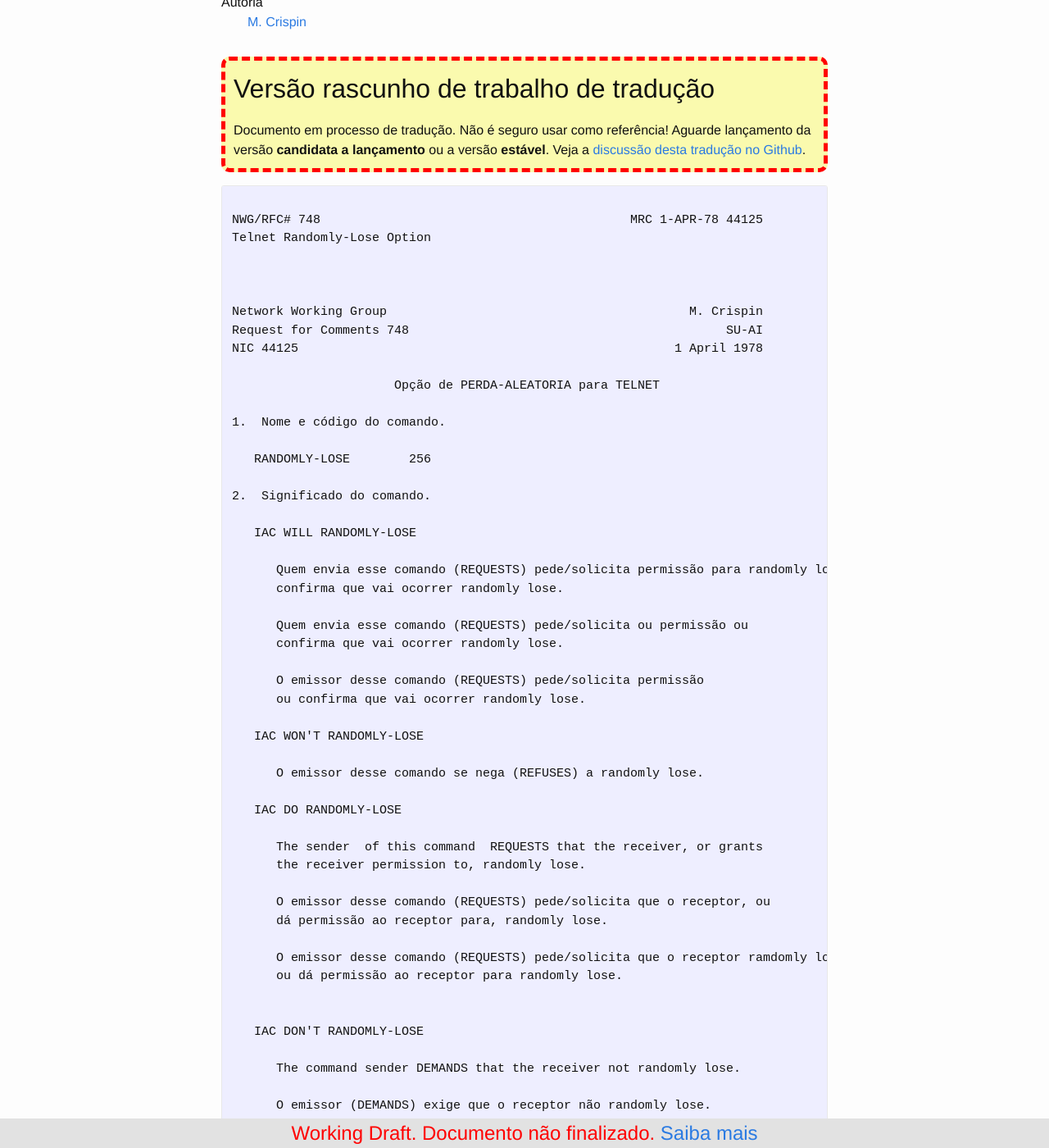
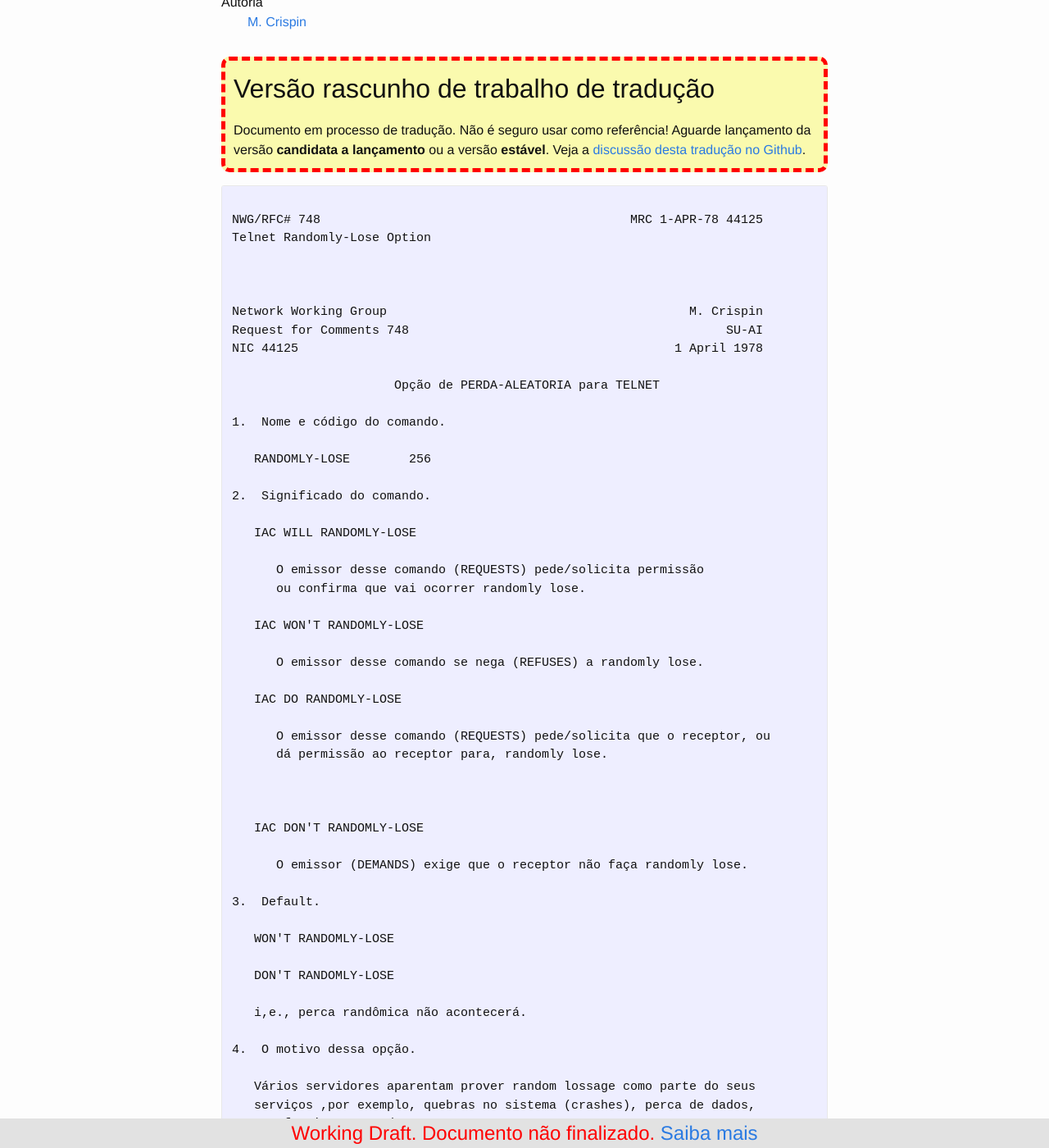
Before and after one commit to webiwg/historia-web-pt, a Jekyll site: the page built from ietf/rfc/rfc748/index.md, in a window 1280 px wide and 1400 px high, scrolled down 296 px. Shown: the whole window at 82% size. Built offline with Jekyll 4.4.1, drawn with Linux system fonts in a browser that asks for light colours; some of the changed text lies outside the part shown.

Commit message:
#18: Primeira revisão concluída

```diff
--- a/ietf/rfc/rfc748/index.md
+++ b/ietf/rfc/rfc748/index.md
@@ -44,12 +44,6 @@ NIC 44125                                                   1 April 1978
 
    IAC WILL RANDOMLY-LOSE
 
-      Quem envia esse comando (REQUESTS) pede/solicita permissão para randomly lose ou
-      confirma que vai ocorrer randomly lose.
-
-      Quem envia esse comando (REQUESTS) pede/solicita ou permissão ou
-      confirma que vai ocorrer randomly lose.
-
       O emissor desse comando (REQUESTS) pede/solicita permissão
       ou confirma que vai ocorrer randomly lose.
 
@@ -59,21 +53,14 @@ NIC 44125                                                   1 April 1978
 
    IAC DO RANDOMLY-LOSE
 
-      The sender  of this command  REQUESTS that the receiver, or grants
-      the receiver permission to, randomly lose.
-
       O emissor desse comando (REQUESTS) pede/solicita que o receptor, ou
       dá permissão ao receptor para, randomly lose.
 
-      O emissor desse comando (REQUESTS) pede/solicita que o receptor ramdomly lose
-      ou dá permissão ao receptor para randomly lose.
 
 
    IAC DON'T RANDOMLY-LOSE
 
-      The command sender DEMANDS that the receiver not randomly lose.
-
-      O emissor (DEMANDS) exige que o receptor não randomly lose.
+      O emissor (DEMANDS) exige que o receptor não faça randomly lose.
 
 3.  Default.
 
@@ -81,22 +68,17 @@ NIC 44125                                                   1 April 1978
 
    DON'T RANDOMLY-LOSE
 
-   i.e., random lossage will not happen.
-
    i,e., perca randômica não acontecerá.
 
 4.  O motivo dessa opção.
 
    Vários servidores aparentam prover random lossage como parte do seus
-   serviços ,por exemplo, quebras no sistema (crasches), perca de dados,
+   serviços ,por exemplo, quebras no sistema (crashes), perca de dados,
    mau funcionamento de programas, etc...
    Esses serviços são frequentemente não documentados e são em geral
-   confusos para um usuário novo (noob),
-   Several  hosts appear  to provide  random  lossage,  such  as  system
-   crashes,  lost data,  incorrectly functioning programs, etc., as part
-   of their services.   These services are often undocumented and are in
-   general  quite confusing  to the novice  user.   A general  means  is
-   needed to allow the user to disable these features.
+   confusos para um usuário novo. Um meio geral é necessário para permitir
+   o usuário desabilitar tais recursos.
+
 
 
 
@@ -110,25 +92,32 @@ NIC 44125                                                   1 April 1978
 NWG/RFC# 748                                          MRC 1-APR-78 44125
 Telnet Randomly-Lose Option
 
-5.  Description of the option.
+5.  Descrição da opção
 
+   O modo normal não permiti perda randômica; por isso o sistema não é permitido
+   crashar,
    The normal  mode does not allow random  lossage; therefore the system
-   is not allowed  to crash,  mung user files, etc.  If the server wants
-   to provide  random lossage, it must first ask for permission from the
-   user by sending IAC WILL RANDOMLY-LOSE.
+   is not allowed  to crash,  arquivos de usuários **mung** , etc. Se o server
+   quer promover perda randômica, primeiro irá perguntar por permissão
+   pelo usuário mandando IAC WILL RANDOMLY-LOSE.
 
-   If the user wants  to permit  the server  to randomly lose, it replys
-   with  IAC  DO   RANDOMLY-LOSE.    Otherwise   it   sends   IAC   DONT
-   RANDOMLY-LOSE, and the server is forbidden from randomly losing.
+   Se o usuário quer permitir que o server faça perda randômica, responde
+   com IAC DO RANDOMLY-LOSE. Caso contrário envia  IAC   DONT RANDOMLY-LOSE,
+   e server é proibido de ter perca randômica.
 
+   Alternativamente, o usuário poderá pedir ao server perda randômica, ao
+   enviar IAC DO RANDOMLY-LOSE, e o server irá ou responder com IAC WILL
+   RANDOMLY-LOSE, significando que irá proceder com alguma perda randômica
+   (
    Alternatively, the user could request the server to randomly lose, by
    sending  IAC DO RANDOMLY-LOSE,  and the server will either reply with
    IAC WILL RANDOMLY-LOSE,  meaning that it will then proceed to do some
-   random  lossage  (garbaging  disk files is recommended for an initial
-   implementation).   Or,  it could send IAC WONT RANDOMLY-LOSE, meaning
-   that it insists upon being reliable.
+   random  lossage  (garbaging de arquivos de disco é recomendado para uma
+   implementação inicial). O, irá enviar IAC WONT RANDOMLY-LOSE, significando
+   que insiste até que seja confiável.
 
-   Since  this is implemented  as a TELNET  option,  it is expected that
-   servers  which do not implement  this option  will not randomly lose;
-   ie, they will provide 100% reliable uptime.
+   Desde de que isso é implementando no TELNET como opção, é esperado que
+   servers que não implementam tal opção não terão perda randômica; i.e,
+   eles irão promover 100% de confiança em tempo operante.
+
 </pre>
```
